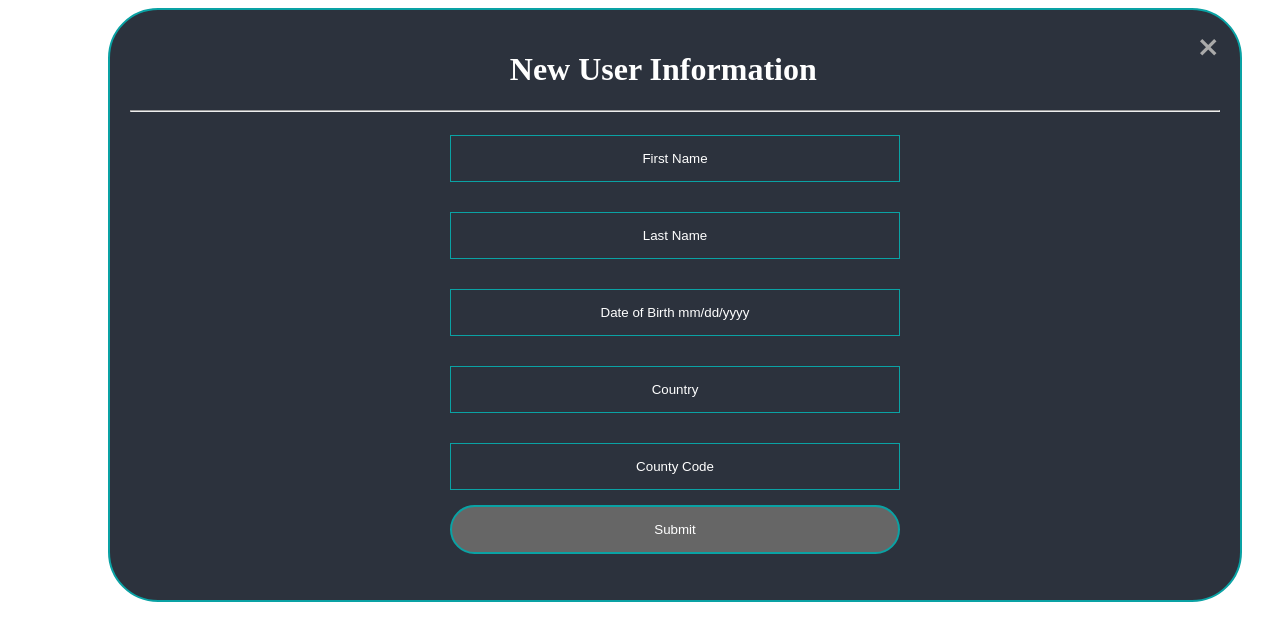
After one commit to kesamercy/wandika, a PHP site: page /html/new-user.html in a window 1280 px wide. The commit adds this page. Shown: the top 641 px of the page. Run offline with PHP 8.4, Linux system fonts and the light colour scheme; some libraries are stand-ins or nearby versions.

Commit message:
new-user html. Card complete. Names in bottom comments

```diff
--- a/css/wandika-main.css
+++ b/css/wandika-main.css
@@ -151,7 +151,24 @@ p img {
   width: 1090px;
   color: white;
 
-  font-family: Verdana, sans-serif; }
+  font-family: Verdana, sans-serif;
+}
+
+.new-user-content{
+  background-color: var(--std_black_color);
+  border: 2px solid var(--green_font_color);
+  border-color:  var(--green_font_color);
+  border-radius: 50px;
+  height: 550px;
+  margin: auto;
+  padding: 20px;
+  position: relative;
+  left: 35px;
+  width: 1090px;
+  color: white;
+
+  font-family: Verdana, sans-serif;
+}
 
 /* The Close Button */
 .close {
@@ -224,6 +241,22 @@ input[type=submit] {
   box-sizing: border-box;
   text-align: center; }
 
+  /*style for new user  information model*/
+  /* #new_user_card{
+    width: 1000px;
+    height: 500px;
+    margin: auto;
+    position: relative;
+    top: 30px;
+  }
+
+  .acct-content #new_user{
+    position: relative;
+    top: -60px;
+  } */
+
+
+
 h1 {
   font-family: Ubuntu;
   text-align: center; }
--- /dev/null
+++ b/html/new-user.html
@@ -0,0 +1,42 @@
+<!DOCTYPE html>
+<html>
+<head>
+  <meta charset="utf-8">
+  <meta name="viewport" content="width=device-width, initial-scale=1, shrink-to-fit=no">
+  <link rel="stylesheet" type="text/css" href="..\css\wandika-main.css?version=1">
+  <title>New User Information</title>
+</head>
+<body>
+    <div class="new-user-content">
+        <span onclick="closeModal()" class="close">&times;</span>
+        <div id="new_user_card">
+            <div id="new_user">
+                <h1>New User Information</h1>
+                <hr class="new_user_info"> </hr>
+                <form action="includes/profile.php" method="POST"> <!--TODO: php file for the profile page-->
+                    <input id="first_name" name="first_name" type="text" placeholder="First Name" required minlength="2" maxlength="20">
+                    <br>
+                    <input id="last_name" name="last_name" type="text" placeholder="Last Name" required minlength="2" maxlength="30">
+                    <br>
+                    <input id="dob" name="dob" type="text" placeholder="Date of Birth mm/dd/yyyy" required>
+                    <br>
+                    <input id="country" name="country" type="text" placeholder="Country" required minlength="3" maxlength="15">
+                    <br>
+                    <input id="country_code" name="country_code" type="text" placeholder="County Code" required minlength="2" maxlength="3">
+                    <br>
+                    <input id="submit" name="submit" type="submit" value="Submit">
+                </form>
+            </div>
+        </div>
+    </div>
+    <script src="https://ajax.googleapis.com/ajax/libs/jquery/3.2.1/jquery.min.js"></script>
+    <script src="../js/wandika-main.js"></script>
+    <script>
+        $(document).ready(function() {
+        });
+    </script>
+
+</body>
+<!--Names for php _POSTS: country, first_name, last_name, dob, country_code
+    Date can be pulled from the date class in php.-->
+</html>
```
